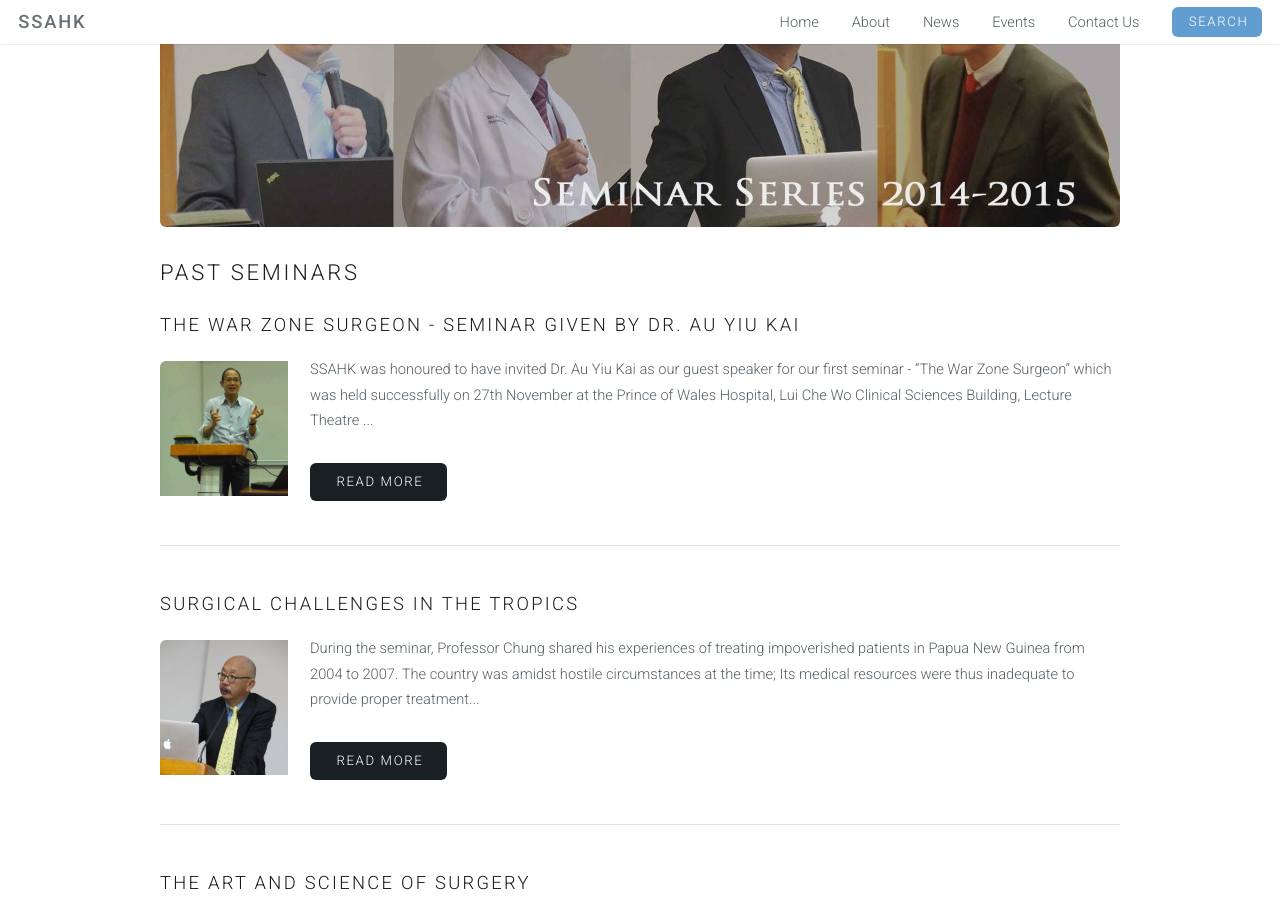
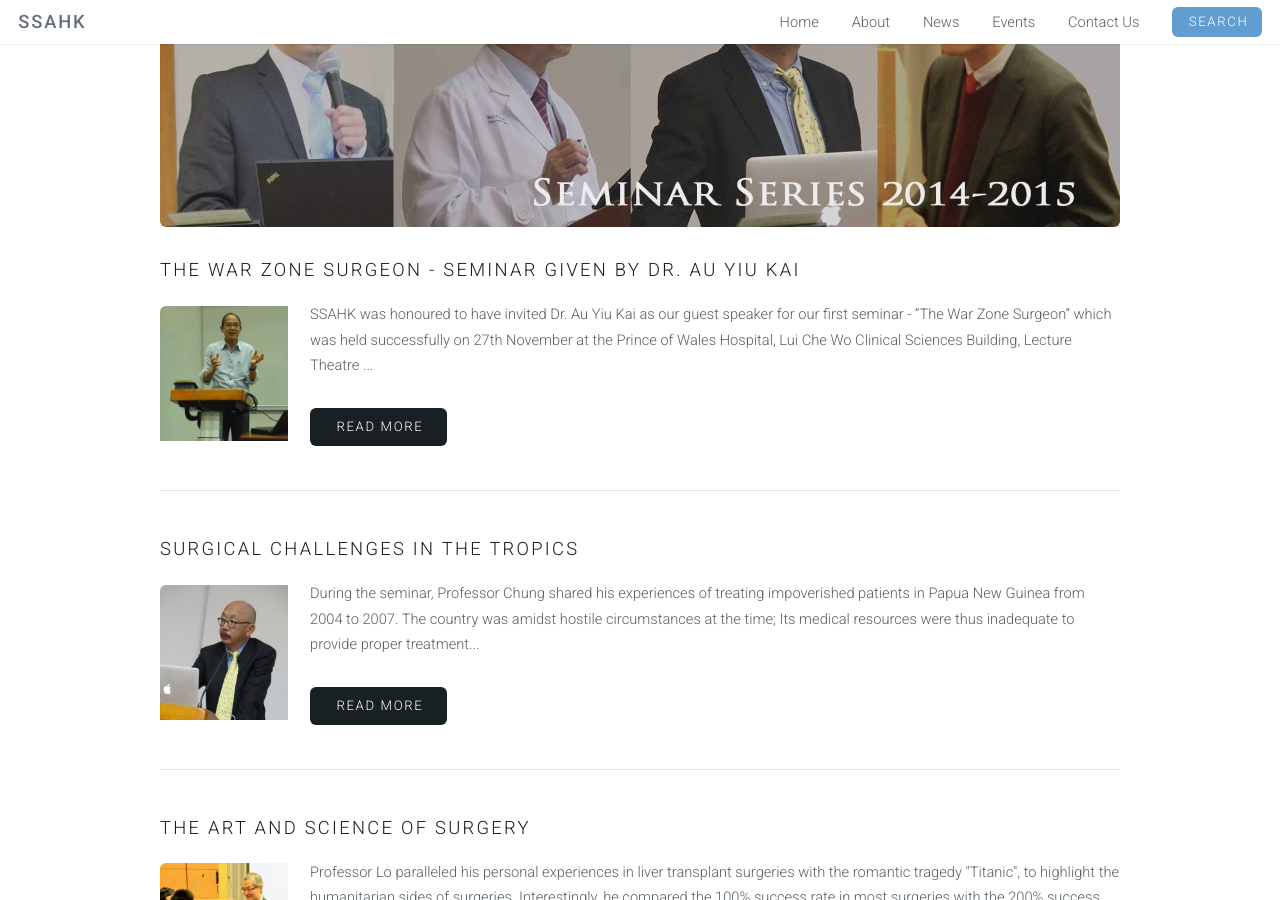
Before and after one commit to SSAHK/ssahk.github.io, a Jekyll site: the page built from seminars/index.html, in a window 1280 px wide and 900 px high, scrolled down 423 px. Built offline with Jekyll 4.4.1, drawn with Linux system fonts in a browser that asks for light colours.

Commit message:
seminar index update

```diff
--- a/seminars/index.html
+++ b/seminars/index.html
@@ -4,8 +4,6 @@ title: Past Seminars
 permalink: /seminars/
 feature-img: /seminarseries2015.jpg
 ---
-
-<h2>Past Seminars</h2>
 
 {% for post in site.posts %}
 	{% if post.categories contains 'review' and post.categories contains 'seminar'%}
```
